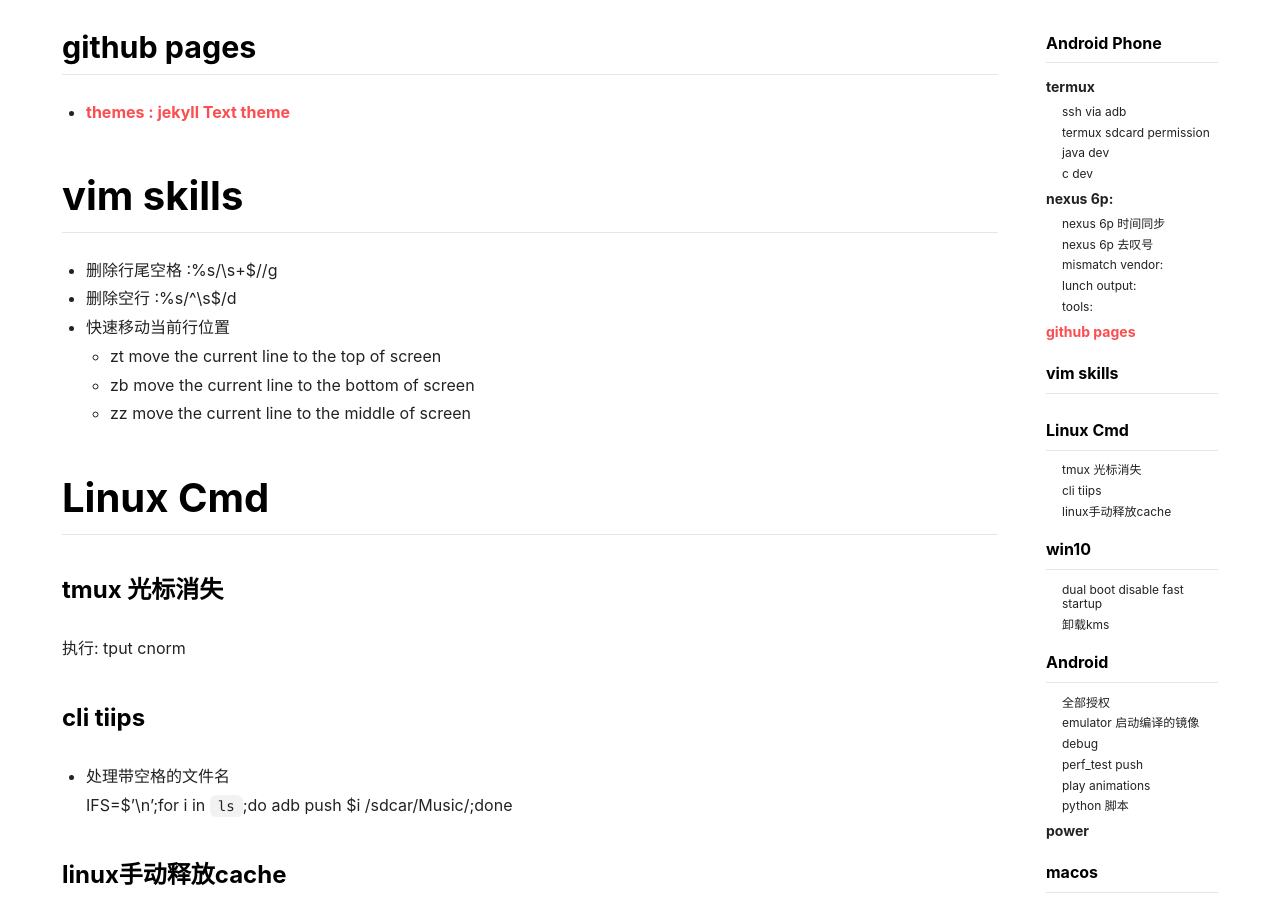
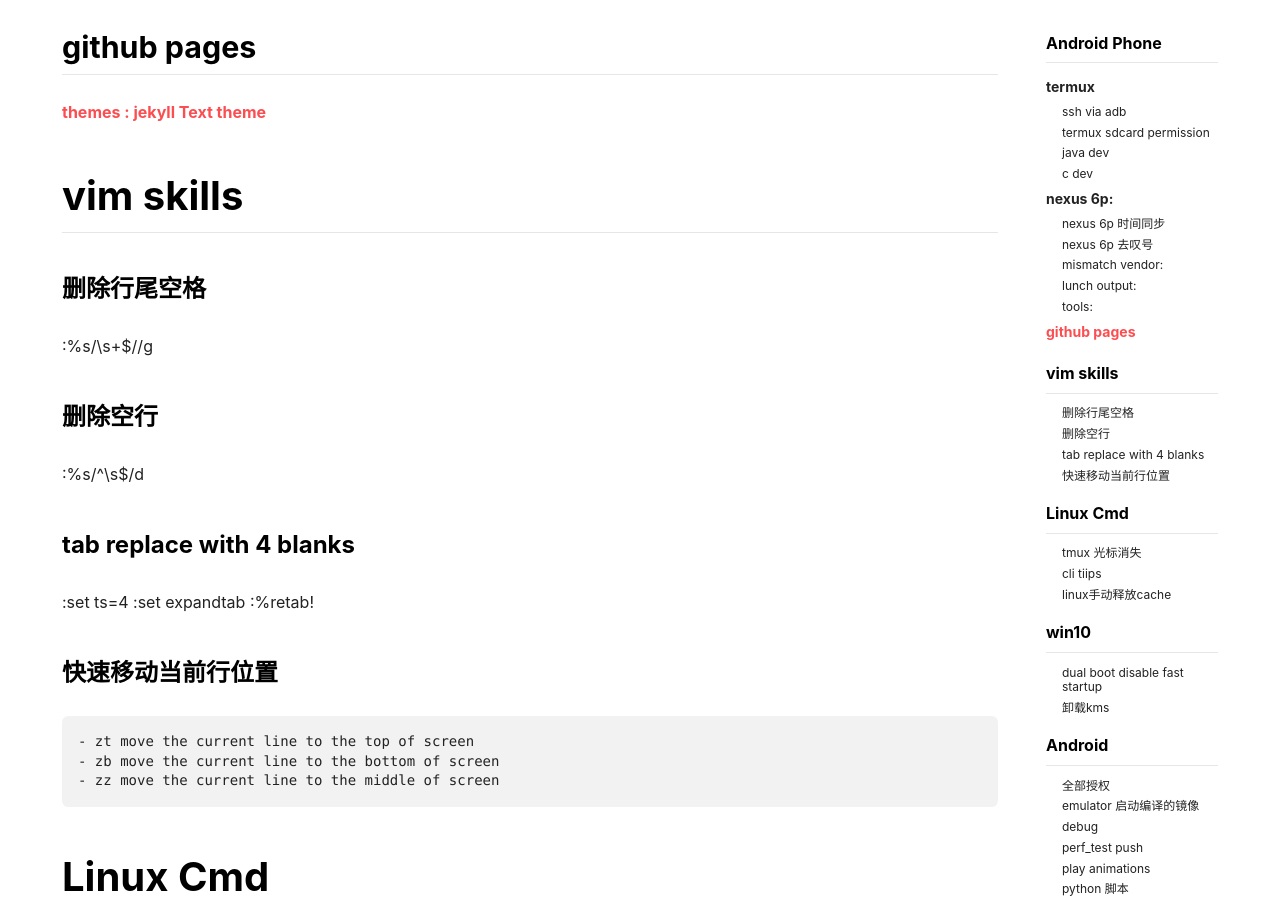
Before and after one commit to panard313/panard313.github.io, a Jekyll site: the page built from _posts/2018-05-29-using.md, in a window 1280 px wide and 900 px high, scrolled down 2429 px. Built offline with Jekyll 4.4.1, drawn with Linux system fonts in a browser that asks for light colours; nearby versions of some CDN libraries.

Commit message:
add using content

```diff
--- a/_posts/2018-05-29-using.md
+++ b/_posts/2018-05-29-using.md
@@ -87,23 +87,31 @@ Hello world, on termux!
 
 
 ### tools:
-- [android image tool: ](https://github.com/osm0sis/Android-Image-Kitchen.git)
+
+[android image tool: ](https://github.com/osm0sis/Android-Image-Kitchen.git)
 
 
 
 ## github pages
-- [themes :  jekyll Text theme](https://github.com/kitian616/jekyll-TeXt-theme.git)
+
+[themes :  jekyll Text theme](https://github.com/kitian616/jekyll-TeXt-theme.git)
+
 
 
 # vim skills
 
-- 删除行尾空格
+### 删除行尾空格
   :%s/\s\+$//g
 
-- 删除空行
+### 删除空行
   :%s/^\s$/d
 
-- 快速移动当前行位置
+### tab replace with 4 blanks
+  :set ts=4
+  :set expandtab
+  :%retab!
+
+### 快速移动当前行位置
 
     - zt move the current line to the top of screen
     - zb move the current line to the bottom of screen
```
